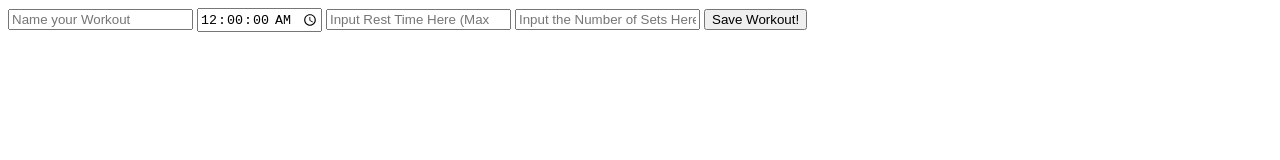
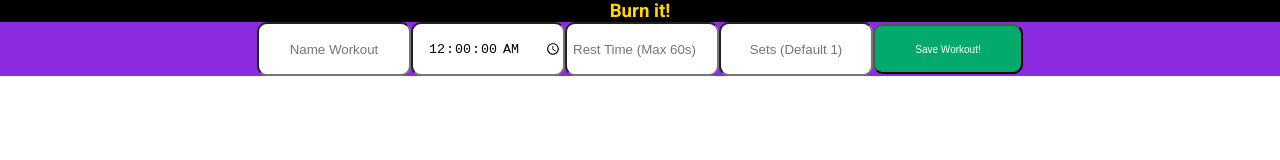
Before and after one commit to Havish-10/Burn-It-, a website with bundled scripts: page client/index.html in a window 1280 px wide. Built offline with nearby package versions, Linux system fonts and the light colour scheme; files whose address does not match are found by name.

Commit message:
Minor Bug Fix + Simple Bad CSS
Bad CSS added, and a few fixes made for the timer circle.

```diff
--- a/client/index.html
+++ b/client/index.html
@@ -1,30 +1,44 @@
 <!DOCTYPE html>
 <meta charset="UTF-8">
+
+<!-- Google Font -->
+<link rel="preconnect" href="https://fonts.googleapis.com">
+<link rel="preconnect" href="https://fonts.gstatic.com" crossorigin>
+<link href="https://fonts.googleapis.com/css2?family=Roboto:ital,wght@0,100;0,300;0,400;0,500;0,700;0,900;1,100;1,300;1,400;1,500;1,700;1,900&display=swap" rel="stylesheet">
+
+
 <link rel="stylesheet" href="style.css">
 <script defer src="saveWorkout.js" type="module"></script>
 <title>Burn It!</title>
 <main>
     <section id="allWorkouts">
-        <section id="timerImg"></section>
+        <section class="title">
+            <h1> Burn it! </h1>
+        </section>
 
-        <section id="createWorkout">
-            <input id="workoutName" type="text" placeholder="Name your Workout">
+        <section id="createWorkout" class="head">
+            <input id="workoutName" type="text" placeholder="Name Workout">
             <input id="setTime" type="time" step="1" value="00:00:00">
-            <input id="rest" type="number" max="60" placeholder="Input Rest Time Here (Max 60s)">
-            <input id="sets" type="value" placeholder="Input the Number of Sets Here (Default 1)">
+            <input id="rest" type="number" max="60" placeholder="Rest Time (Max 60s)">
+            <input id="sets" type="value" placeholder="Sets (Default 1)">
 
             <button id="save">Save Workout!</button>
     </section>
 
+    <section class="timer">
         <ul id='workoutList'></ul>
     </section>
+    </section>
     <section id="currentWorkout" hidden>
-        <ul id='currentWorkoutList'>
+        <ul id='currentWorkoutList' class="head">
             <li>Example</li>
         </ul>
         <section id="timer">
-            <p id="setDOM">Sets Left:</p>
+            <section class="sets">
+                <p id="setDOM">Sets Left:</p>
+            </section>
 
+            <section class="timer">
             <svg width="200" height="200" viewBox="0 0 200 200">
                 <circle cx="100" cy="100" r="80" stroke="#ccc" stroke-width="10" fill="none" />
                 <circle id="progress-circle" cx="100" cy="100" r="80" stroke="#007bff" stroke-width="10" fill="none"
@@ -34,12 +48,17 @@
                 </circle>
                 <text id="timeDOM" x="100" y="110" text-anchor="middle" font-size="15" fill="#000">00 Hour :00 Min :00 Sec</text>
             </svg>
+            </section>
 
             <!-- <p id="timeDOM">00 Hours :00 Mins :00 Secs</p> -->
-            <p id="restDOM">Rest Left</p>
+            <section class="rest">
+                <p id="restDOM">Rest Left</p>
+            </section>
         </section>
-        <button id="backBtn">Back to List/Create Workouts</button>
 
+        <section class="foot">
+            <button id="backBtn">Back to List/Create Workouts</button>
+        </section>
 
 
 
--- a/client/saveWorkout.js
+++ b/client/saveWorkout.js
@@ -109,6 +109,7 @@ function showWorkouts(workouts, where) {
         })
 
         const deleteBtn = document.createElement('button');
+        deleteBtn.classList.add('delete');
         deleteBtn.textContent = 'Delete Workout';
 
         deleteBtn.addEventListener('click', async () => {
@@ -129,8 +130,8 @@ function showWorkouts(workouts, where) {
         // const editBtn = document.createElement('button');
         // editBtn.textContent = 'Edit Workout';
         // start.href = `/workout/${workout.workoutID}`;
-        li.append('(', start);
-        li.append( deleteBtn, ')');
+        li.append(start);
+        li.append( deleteBtn);
         // li.append(editBtn, ')');
 
         where.append(li);
--- a/client/style.css
+++ b/client/style.css
@@ -1,4 +1,161 @@
 @import 'reset.css';
+
+:root {
+    font-family: "Roboto", sans-serif;
+    font-weight: 400;
+    font-style: normal;
+    --display: block;
+    --columns: 1fr;
+    --rows: 1fr;
+    --areas: none;
+
+    --all: span;
+    --border: black thin solid;
+    --pad: 0em;
+    --labFont: 1em;
+    --pFont: small;
+    --inputH: 1em;
+    --inputW: 7em;
+    --inputFont: 0.7em;
+    --svgW: 800px;
+    --svgH: 285px;
+    --namePad: none;
+    --btnW: 60px;
+    --btnH: 30px;
+    --height: 100vh;
+    --width: 100vw;
+    --featH: 16em;
+}
+
+@media (768px < width) {
+    :root {
+        font-family: "Roboto", sans-serif;
+        font-weight: 400;
+        font-style: normal;
+        --display: grid;
+        --columns: 1fr;
+        --rows: 2fr 2fr 0.7fr 1fr 1fr;
+
+        --areas: "title title title"
+        "head head head"
+        "sets timer rest"
+        "start pause stop"
+        "foot foot foot";
+        --all: span;
+        --border: black thin solid;
+        --pad: 0em;
+        --labFont: 1em;
+        --pFont: larger;
+        --inputH: 50px;
+        --inputW: 150px;
+        --inputFont: 1em;
+        --svgW: 800px;
+        --svgH: 600px;
+        --namePad: 0px;
+        --btnW: 150px;
+        --btnH: 50px;
+        --featH: 35em;
+    }
+}
+
+* {
+    margin: 0;
+    padding:0;
+    text-align: center;
+}
+
+main {
+    padding: var(--pad);
+    margin: 0 auto;
+    display: var(--display);
+    grid-template-columns: var(--columns);
+    grid-template-rows: var(--rows);
+    grid-template-areas: var(--areas);
+    gap: var(--gap);
+    height: var(--height);
+    width: var(--width)
+}
+
+.sets {
+    grid-area: sets;
+    background-color: bisque;
+    display: flex;
+    justify-content: center;
+    flex-wrap: nowrap;
+    align-items: center;
+    flex: 1 1 auto;
+}
+
+.timer {
+    grid-area: timer;
+    background-color: bisque;
+    display: flex;
+    justify-content: center;
+    flex-wrap: nowrap;
+    align-items: center;
+    flex: 1 1 auto;
+}
+
+.rest {
+    grid-area: rest;
+    background-color: bisque;
+    display: flex;
+    justify-content: center;
+    flex-wrap: nowrap;
+    align-items: center;
+    flex: 1 1 auto;
+}
+
+.start {
+    grid-area: start;
+    background-color: greenyellow;
+    color: black;
+    display: flex;
+    justify-content: center;
+    flex-wrap: nowrap;
+    flex: 1 1 auto;
+}
+
+.pause {
+    grid-area: pause;
+    background-color: yellow;
+    color: black;
+    display: flex;
+    justify-content: center;
+    flex-wrap: nowrap;
+    flex: 1 1 auto;
+}
+
+.stop {
+    grid-area: stop;
+    background-color: red;
+    color: black;
+    display: flex;
+    justify-content: center;
+    flex-wrap: nowrap;
+    flex: 1 1 auto;
+}
+
+.head {
+    grid-area: head;
+    background-color: blueviolet;
+    display: flex;
+    justify-content: center;
+    flex-wrap: nowrap;
+    align-items: center;
+    flex: 1 1 auto;
+}
+
+.title {
+    grid-area: title;
+    background-color: black;
+    color: gold;
+    display: flex;
+    justify-content: center;
+    flex-wrap: nowrap;
+    align-items: center;
+    flex: 1 1 auto;
+}
 
 li {
     display: flex;
@@ -6,6 +163,29 @@ li {
     align-items: center;
 }
 
+input {
+    border-radius: 10px;
+    width: var(--inputW);
+    height: var(--inputH);
+}
+
+button {
+    background-color: #04AA6D;
+    border-radius: 10px;
+    color: white;
+    width: var(--btnW);
+    height: var(--btnH);
+    padding: 8px 16px;
+    text-align: center;
+    text-decoration: none;
+    display: inline-block;
+    font-size: 10px;
+}
+
+.delete {
+        background-color: #ff0000;
+}
+
 #finTime {
     padding-bottom: 10px;
 }
--- a/client/timer.mjs
+++ b/client/timer.mjs
@@ -22,6 +22,7 @@ export function createTimer(currentWorkout, type) {
     if (!document.querySelector('#startBtn')){
         const btn = document.createElement('button');
         btn.id = "startBtn";
+        btn.classList.add('start');
         btn.textContent = 'Start The Workout!'
         btn.addEventListener('click', () => timer('working'));
         timerSection.append(btn);
@@ -30,6 +31,7 @@ export function createTimer(currentWorkout, type) {
     if (!document.querySelector('#pauseBtn')){
         const btn = document.createElement('button');
         btn.id = "pauseBtn";
+        btn.classList.add('pause');
         btn.textContent = 'Pause The Workout!'
         btn.addEventListener('click', () => pauseWorkout());
         timerSection.append(btn);
@@ -38,6 +40,7 @@ export function createTimer(currentWorkout, type) {
     if (!document.querySelector('#stopBtn')){
         const btn = document.createElement('button');
         btn.id = "stopBtn";
+        btn.classList.add('stop');
         btn.textContent = 'Stop The Workout!'
         btn.addEventListener('click', () => stopWorkout());
         timerSection.append(btn);
@@ -142,7 +145,7 @@ export function handleDOM(){
 
     setDOM.textContent ='Sets Left:' + ` ${repetitions}`;
     restDOM.textContent = workingSet.restVal.toString().padStart(2, '0') + 's Rest Left '
-    updateLoadingBar(workingSet.secs);
+    updateLoadingBar((workingSet.hour * 3600) + (workingSet.mins * 60) + (workingSet.secs));
 }
 
 function updateLoadingBar(remainingTime) {
```
Also changed, not shown: 1 other file.
